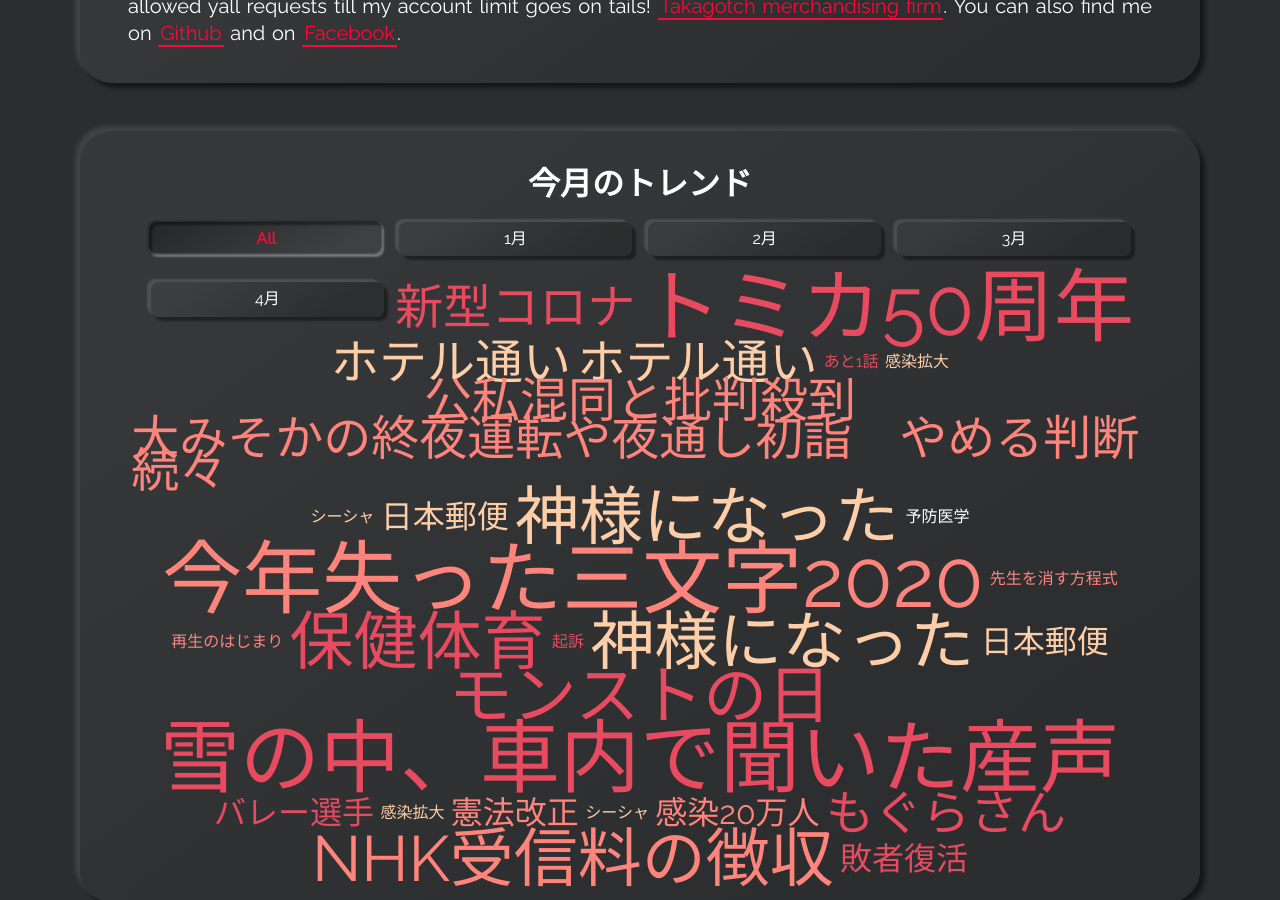
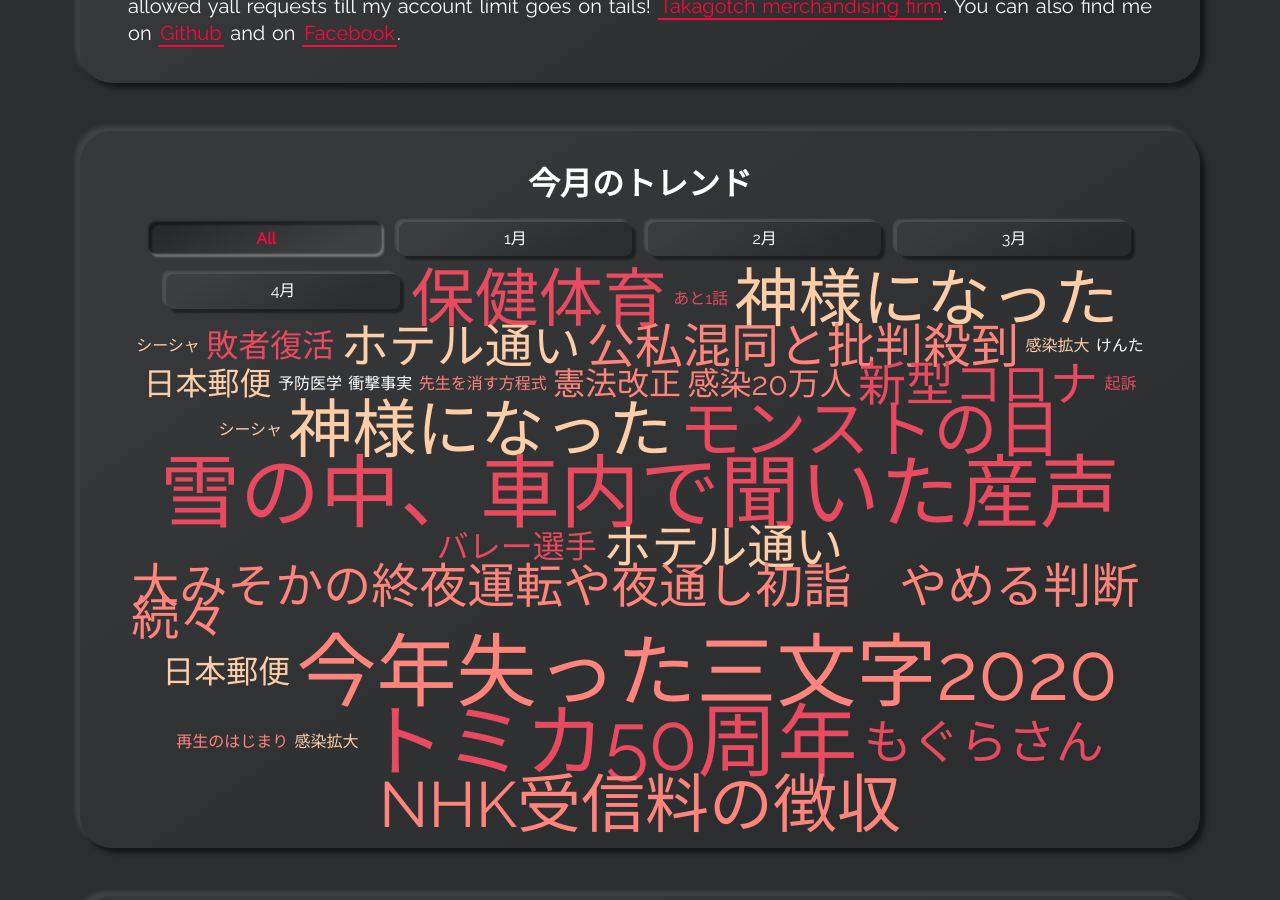
Before and after one commit to takagotch/o2830, a Jekyll site: the page built from index.html, in a window 1280 px wide and 900 px high, scrolled down 1158 px. Built offline with Jekyll 4.4.1, drawn with Linux system fonts in a browser that asks for light colours.

Commit message:
Update skills-one.yml

```diff
--- a/_data/skills-one.yml
+++ b/_data/skills-one.yml
@@ -7,3 +7,9 @@
 
 - name: 予防医学
   weight: 1
+
+- name: けんた
+  weight: 2
+
+- name: 衝撃事実
+  weight:
```
